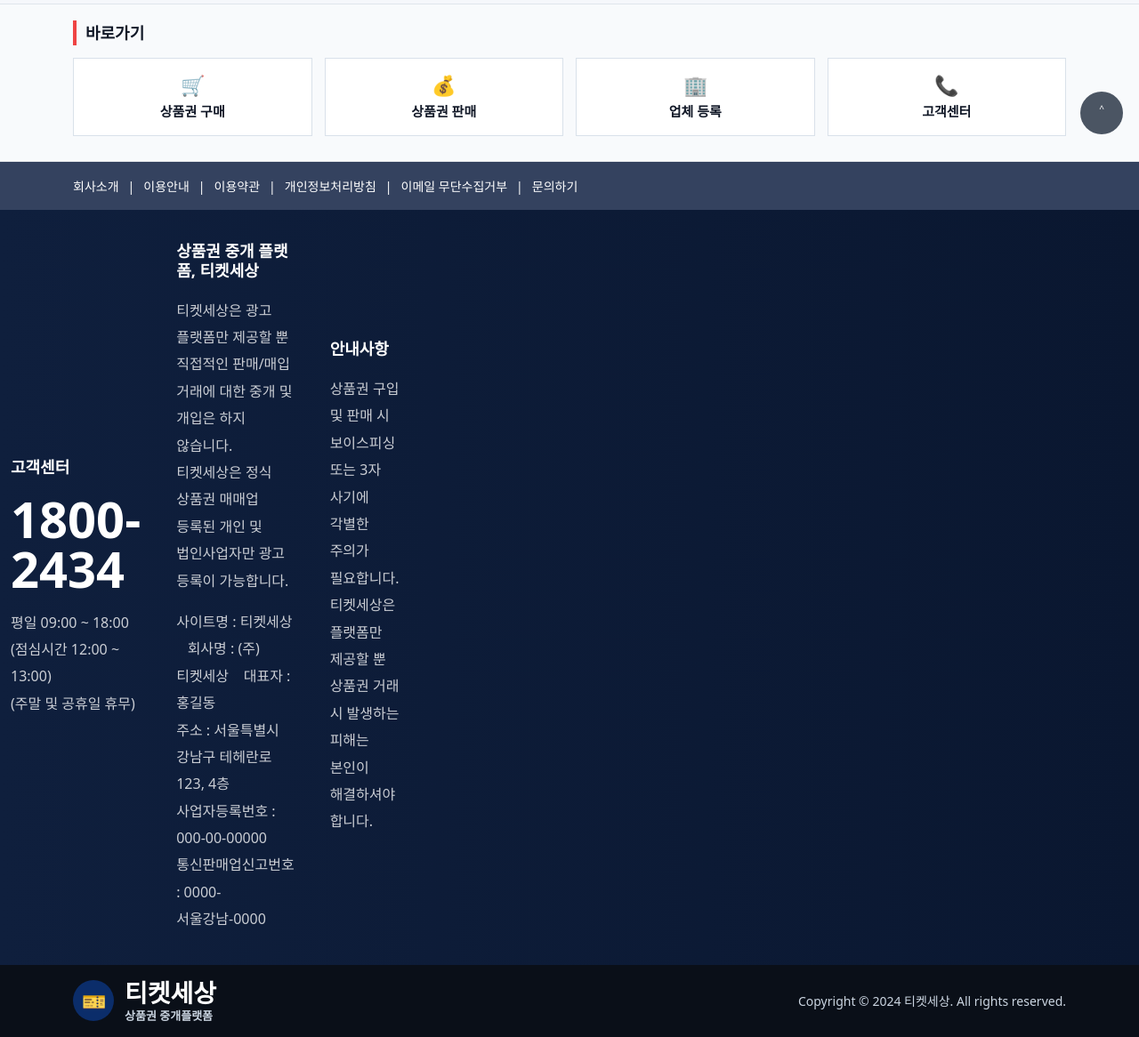
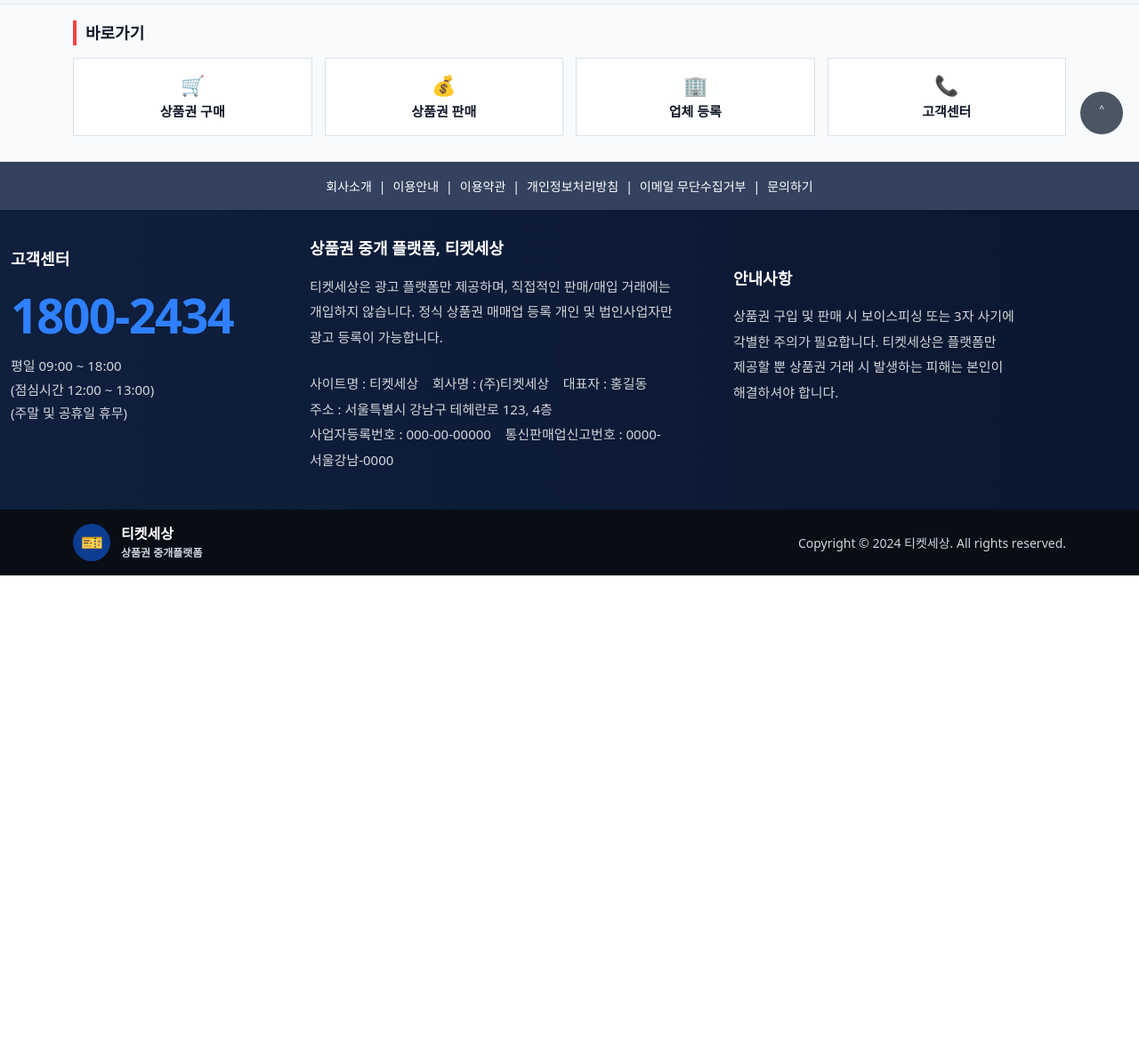
Before and after one commit to sangwoodevelopment/ticket-se, a Django app: page /community/ in a window 1280 px wide. Shown: the part 625-1791 px from the top of the page at 89% size. After the commit the page ends 1272 px from the top, so only its background shows below. Run offline with Django 5.2, Linux system fonts and the light colour scheme; some libraries are stand-ins or nearby versions.

Commit message:
하단바 수정

```diff
--- a/static/css/site.css
+++ b/static/css/site.css
@@ -4280,3 +4280,179 @@
   font-family: "Noto Serif KR", "함초롱바탕", serif;
   letter-spacing: -0.02em;
 }
+
+/* ===== footer layout reset ===== */
+.ts-footer-main{
+  background: linear-gradient(90deg, #0f1f3d 0%, #0a1730 100%);
+  padding: 32px 0 28px;
+}
+
+.ts-footer-main-inner{
+  display: grid;
+  grid-template-columns: 280px minmax(420px, 1fr) 320px;
+  gap: 56px;
+  align-items: start;
+}
+
+.ts-footer-col{
+  min-width: 0;
+}
+
+.ts-footer-col h3{
+  margin: 0 0 16px;
+  color: #fff;
+  font-size: 18px;
+  font-weight: 800;
+  line-height: 1.3;
+  word-break: keep-all;
+}
+
+.ts-footer-col p,
+.ts-footer-col .meta{
+  margin: 0;
+  color: rgba(255,255,255,.82);
+  font-size: 15px;
+  line-height: 1.9;
+  word-break: keep-all;
+  overflow-wrap: break-word;
+}
+
+.ts-footer-col.customer .phone{
+  margin: 8px 0 16px;
+  color: #2f80ff;
+  font-size: 54px;
+  font-weight: 900;
+  line-height: 1.02;
+  letter-spacing: -0.03em;
+  white-space: nowrap;
+}
+
+.ts-footer-col.company p{
+  margin-bottom: 14px;
+}
+
+.ts-footer-col.company .meta{
+  margin-top: 10px;
+}
+
+.ts-footer-links{
+  background: #34425f;
+  padding: 14px 0;
+}
+
+.ts-footer-links .container{
+  display: flex;
+  flex-wrap: wrap;
+  align-items: center;
+  justify-content: center;
+  gap: 8px;
+}
+
+.ts-footer-links a,
+.ts-footer-links span{
+  color: #fff;
+  font-size: 14px;
+  text-decoration: none;
+  word-break: keep-all;
+}
+
+.ts-footer-bottom{
+  background: #090d15;
+  padding: 16px 0;
+}
+
+.ts-footer-bottom-inner{
+  display: flex;
+  align-items: center;
+  justify-content: space-between;
+  gap: 20px;
+}
+
+.ts-footer-brand{
+  display: flex;
+  align-items: center;
+  gap: 12px;
+  text-decoration: none;
+}
+
+.ts-footer-brand-icon{
+  width: 42px;
+  height: 42px;
+  border-radius: 50%;
+  background: #0c3d91;
+  display: flex;
+  align-items: center;
+  justify-content: center;
+  font-size: 20px;
+}
+
+.ts-footer-brand-text strong{
+  display: block;
+  color: #fff;
+  font-size: 16px;
+  line-height: 1.2;
+}
+
+.ts-footer-brand-text span{
+  display: block;
+  color: #cbd5e1;
+  font-size: 12px;
+  line-height: 1.3;
+}
+
+.ts-footer-copy{
+  color: #cbd5e1;
+  font-size: 14px;
+  text-align: right;
+}
+
+/* 고객센터 문단 줄 간격 */
+.ts-footer-col.customer p{
+  line-height: 1.75;
+}
+
+/* ===== mobile ===== */
+@media (max-width: 1024px){
+  .ts-footer-main-inner{
+    grid-template-columns: 1fr;
+    gap: 28px;
+  }
+
+  .ts-footer-col.customer .phone{
+    font-size: 46px;
+  }
+}
+
+@media (max-width: 768px){
+  .ts-footer-main{
+    padding: 24px 0 22px;
+  }
+
+  .ts-footer-links .container{
+    justify-content: flex-start;
+  }
+
+  .ts-footer-col h3{
+    font-size: 17px;
+    margin-bottom: 12px;
+  }
+
+  .ts-footer-col p,
+  .ts-footer-col .meta{
+    font-size: 14px;
+    line-height: 1.75;
+  }
+
+  .ts-footer-col.customer .phone{
+    font-size: 40px;
+  }
+
+  .ts-footer-bottom-inner{
+    flex-direction: column;
+    align-items: flex-start;
+  }
+
+  .ts-footer-copy{
+    text-align: left;
+  }
+}
--- a/templates/site/base_site.html
+++ b/templates/site/base_site.html
@@ -213,8 +213,8 @@
       <div class="ts-footer-col company">
         <h3>상품권 중개 플랫폼, 티켓세상</h3>
         <p>
-          티켓세상은 광고 플랫폼만 제공할 뿐 직접적인 판매/매입 거래에 대한 중개 및 개입은 하지 않습니다.
-          티켓세상은 정식 상품권 매매업 등록된 개인 및 법인사업자만 광고 등록이 가능합니다.
+          티켓세상은 광고 플랫폼만 제공하며, 직접적인 판매/매입 거래에는 개입하지 않습니다.
+          정식 상품권 매매업 등록 개인 및 법인사업자만 광고 등록이 가능합니다.
         </p>
         <p class="meta">
           사이트명 : 티켓세상 &nbsp;&nbsp; 회사명 : (주)티켓세상 &nbsp;&nbsp; 대표자 : 홍길동<br>
```
